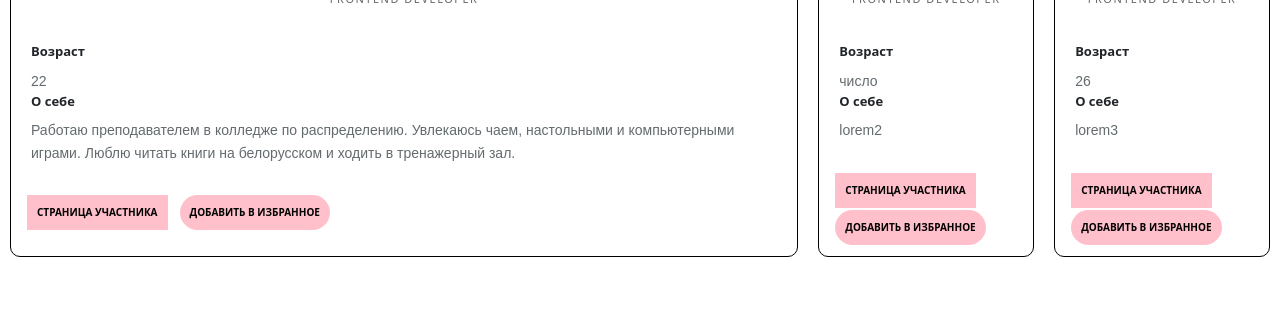
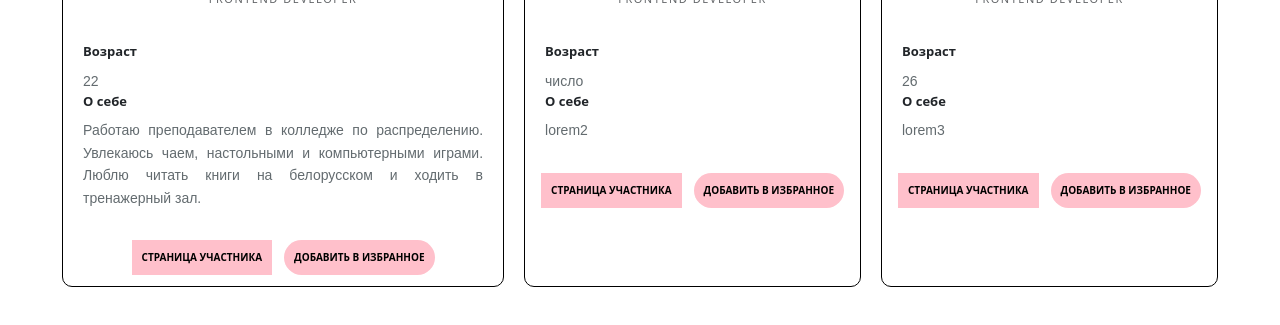
Before and after one commit to santaz0r/reactHackathon, a React (Create React App) app: page / in a window 1280 px wide. Shown: the part 255-580 px from the top of the page. Built offline with nearby package versions, Linux system fonts and the light colour scheme.

Commit message:
Some styles for card component changed.

```diff
--- a/src/app/components/card/card.scss
+++ b/src/app/components/card/card.scss
@@ -109,10 +109,13 @@
     margin: 0;
     font-weight: 400;
     font-family: "DM Sans", sans-serif;
+    max-width: 400px;
+    text-align: justify;
 }
 
 .myCard-buttons {
     padding: 10px;
+    text-align: center;
 }
 
 .myCard-section {
```
